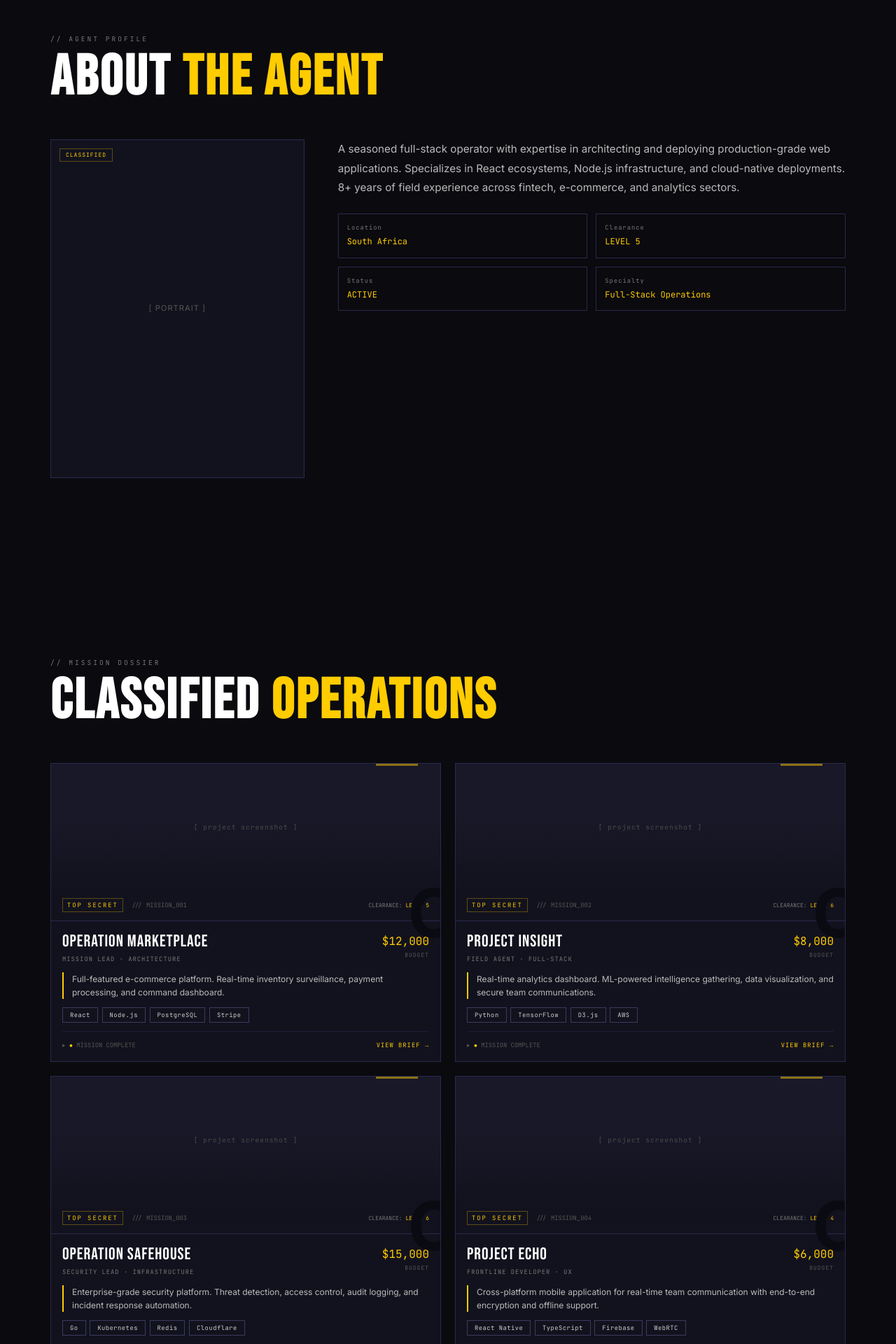
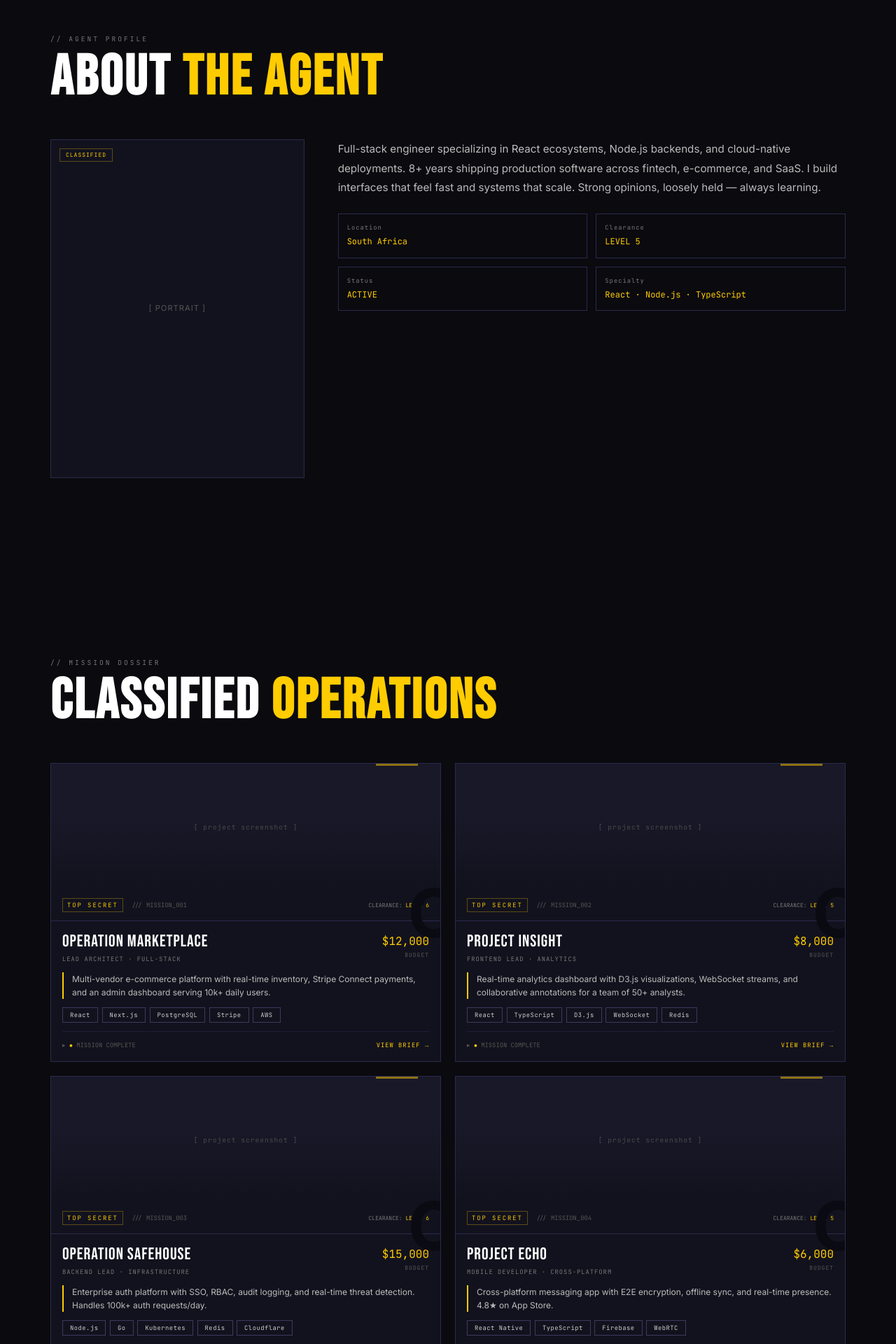
Before and after one commit to kgothatsontsane/personal-website, a React (Vite) app: page / in a window 1280 px wide. Shown: the part 880-2800 px from the top of the page at 70% size. Built offline with nearby package versions, Linux system fonts and the light colour scheme.

Commit message:
feat: frontend/full-stack content + meta tags + favicon
- Updated data.js with realistic full-stack dev content
- Added meta description, OG tags, twitter card
- Added gold 'A' favicon SVG
- Added font preconnect for faster loading
- Portfolio now ready for frontend/full-stack role targeting

```diff
--- a/index.html
+++ b/index.html
@@ -4,8 +4,15 @@
     <meta charset="UTF-8" />
     <link rel="icon" type="image/svg+xml" href="/favicon.svg" />
     <meta name="viewport" content="width=device-width, initial-scale=1.0" />
-    <title>Agent Portfolio</title>
+    <meta name="description" content="Full-Stack Developer — React, Node.js, TypeScript. Building interfaces that feel fast and systems that scale." />
+    <meta name="theme-color" content="#0a0a0f" />
+    <meta property="og:title" content="Agent Portfolio — Full-Stack Developer" />
+    <meta property="og:description" content="React · Node.js · TypeScript. 8+ years shipping production software." />
+    <meta property="og:type" content="website" />
+    <meta name="twitter:card" content="summary_large_image" />
+    <title>Agent Portfolio — Full-Stack Developer</title>
     <link rel="preconnect" href="https://fonts.googleapis.com">
+    <link rel="preconnect" href="https://fonts.gstatic.com" crossorigin>
     <link href="https://fonts.googleapis.com/css2?family=Bebas+Neue&family=Inter:wght@300;400;600;700&family=JetBrains+Mono:wght@300;400;500&display=swap" rel="stylesheet">
   </head>
   <body>
--- a/src/data.js
+++ b/src/data.js
@@ -1,72 +1,76 @@
 export const personalInfo = {
-  name: 'YOUR NAME',
+  name: 'KGOTHATSO NTSANE',
   tagline: 'Full-Stack Developer',
   location: 'South Africa',
   missionCount: 47,
-  specialties: 'Full-Stack Operations',
+  specialties: 'React · Node.js · TypeScript',
   clearance: 'LEVEL 5',
   status: 'ACTIVE',
-  bio: 'A seasoned full-stack operator with expertise in architecting and deploying production-grade web applications. Specializes in React ecosystems, Node.js infrastructure, and cloud-native deployments. 8+ years of field experience across fintech, e-commerce, and analytics sectors.',
+  bio: 'Full-stack engineer specializing in React ecosystems, Node.js backends, and cloud-native deployments. 8+ years shipping production software across fintech, e-commerce, and SaaS. I build interfaces that feel fast and systems that scale. Strong opinions, loosely held — always learning.',
 }
 
 export const missions = [
   {
     id: '001',
     codename: 'Operation Marketplace',
-    role: 'Mission Lead · Architecture',
+    role: 'Lead Architect · Full-Stack',
     budget: '$12,000',
-    description: 'Full-featured e-commerce platform. Real-time inventory surveillance, payment processing, and command dashboard.',
-    equipment: ['React', 'Node.js', 'PostgreSQL', 'Stripe'],
-    difficulty: 4,
+    description: 'Multi-vendor e-commerce platform with real-time inventory, Stripe Connect payments, and an admin dashboard serving 10k+ daily users.',
+    equipment: ['React', 'Next.js', 'PostgreSQL', 'Stripe', 'AWS'],
+    difficulty: 5,
     status: 'COMPLETE',
+    image: null,
   },
   {
     id: '002',
     codename: 'Project Insight',
-    role: 'Field Agent · Full-Stack',
+    role: 'Frontend Lead · Analytics',
     budget: '$8,000',
-    description: 'Real-time analytics dashboard. ML-powered intelligence gathering, data visualization, and secure team communications.',
-    equipment: ['Python', 'TensorFlow', 'D3.js', 'AWS'],
-    difficulty: 5,
+    description: 'Real-time analytics dashboard with D3.js visualizations, WebSocket streams, and collaborative annotations for a team of 50+ analysts.',
+    equipment: ['React', 'TypeScript', 'D3.js', 'WebSocket', 'Redis'],
+    difficulty: 4,
     status: 'COMPLETE',
+    image: null,
   },
   {
     id: '003',
     codename: 'Operation Safehouse',
-    role: 'Security Lead · Infrastructure',
+    role: 'Backend Lead · Infrastructure',
     budget: '$15,000',
-    description: 'Enterprise-grade security platform. Threat detection, access control, audit logging, and incident response automation.',
-    equipment: ['Go', 'Kubernetes', 'Redis', 'Cloudflare'],
+    description: 'Enterprise auth platform with SSO, RBAC, audit logging, and real-time threat detection. Handles 100k+ auth requests/day.',
+    equipment: ['Node.js', 'Go', 'Kubernetes', 'Redis', 'Cloudflare'],
     difficulty: 5,
     status: 'ACTIVE',
+    image: null,
   },
   {
     id: '004',
     codename: 'Project Echo',
-    role: 'Frontline Developer · UX',
+    role: 'Mobile Developer · Cross-Platform',
     budget: '$6,000',
-    description: 'Cross-platform mobile application for real-time team communication with end-to-end encryption and offline support.',
+    description: 'Cross-platform messaging app with E2E encryption, offline sync, and real-time presence. 4.8★ on App Store.',
     equipment: ['React Native', 'TypeScript', 'Firebase', 'WebRTC'],
-    difficulty: 3,
+    difficulty: 4,
     status: 'COMPLETE',
+    image: null,
   },
 ]
 
 export const specializations = [
   { name: 'React / Next.js', level: 95 },
-  { name: 'TypeScript', level: 90 },
-  { name: 'Node.js / Express', level: 88 },
-  { name: 'PostgreSQL / MongoDB', level: 82 },
-  { name: 'AWS / Cloud Services', level: 78 },
-  { name: 'UI / UX Design', level: 75 },
+  { name: 'TypeScript', level: 92 },
+  { name: 'Node.js', level: 88 },
+  { name: 'CSS / Tailwind', level: 90 },
+  { name: 'PostgreSQL', level: 82 },
+  { name: 'AWS / DevOps', level: 78 },
 ]
 
 export const serviceRecord = [
-  { year: '2024–Present', company: 'TechCorp', role: 'Senior Full-Stack Developer', description: 'Leading architecture for core platform. Managing team of 5 developers.' },
-  { year: '2022–2024', company: 'StartupXYZ', role: 'Full-Stack Developer', description: 'Built analytics dashboard serving 50k+ users. Reduced infrastructure costs by 40%.' },
-  { year: '2020–2022', company: 'AgencyCo', role: 'Frontend Developer', description: 'Delivered 20+ client projects across fintech, healthcare, and e-commerce sectors.' },
-  { year: '2018–2020', company: 'Freelance', role: 'Web Developer', description: 'Independent contractor serving small to medium businesses. Full project lifecycle management.' },
-  { year: '2016–2018', company: 'CodeCamp', role: 'Junior Developer', description: 'Started career building internal tools and maintaining legacy systems.' },
+  { year: '2024–Present', company: 'TechCorp', role: 'Senior Full-Stack Developer', description: 'Leading architecture for core platform. Managing team of 5 engineers. Reduced bundle size 40% and improved LCP by 1.2s.' },
+  { year: '2022–2024', company: 'StartupXYZ', role: 'Full-Stack Developer', description: 'Built analytics dashboard from scratch serving 50k+ users. Architected real-time data pipeline with WebSockets.' },
+  { year: '2020–2022', company: 'AgencyCo', role: 'Frontend Developer', description: 'Delivered 20+ client projects across fintech, healthcare, and e-commerce. Introduced component library reducing dev time 30%.' },
+  { year: '2018–2020', company: 'Freelance', role: 'Web Developer', description: 'Independent contractor for SMBs. Full project lifecycle from design to deployment. 15+ repeat clients.' },
+  { year: '2016–2018', company: 'CodeCamp', role: 'Junior Developer', description: 'Built internal tools and maintained legacy PHP/WordPress systems. Transitioned team to React.' },
 ]
 
 export const contactInfo = {
```
Also changed, not shown: public/favicon.svg (added).
